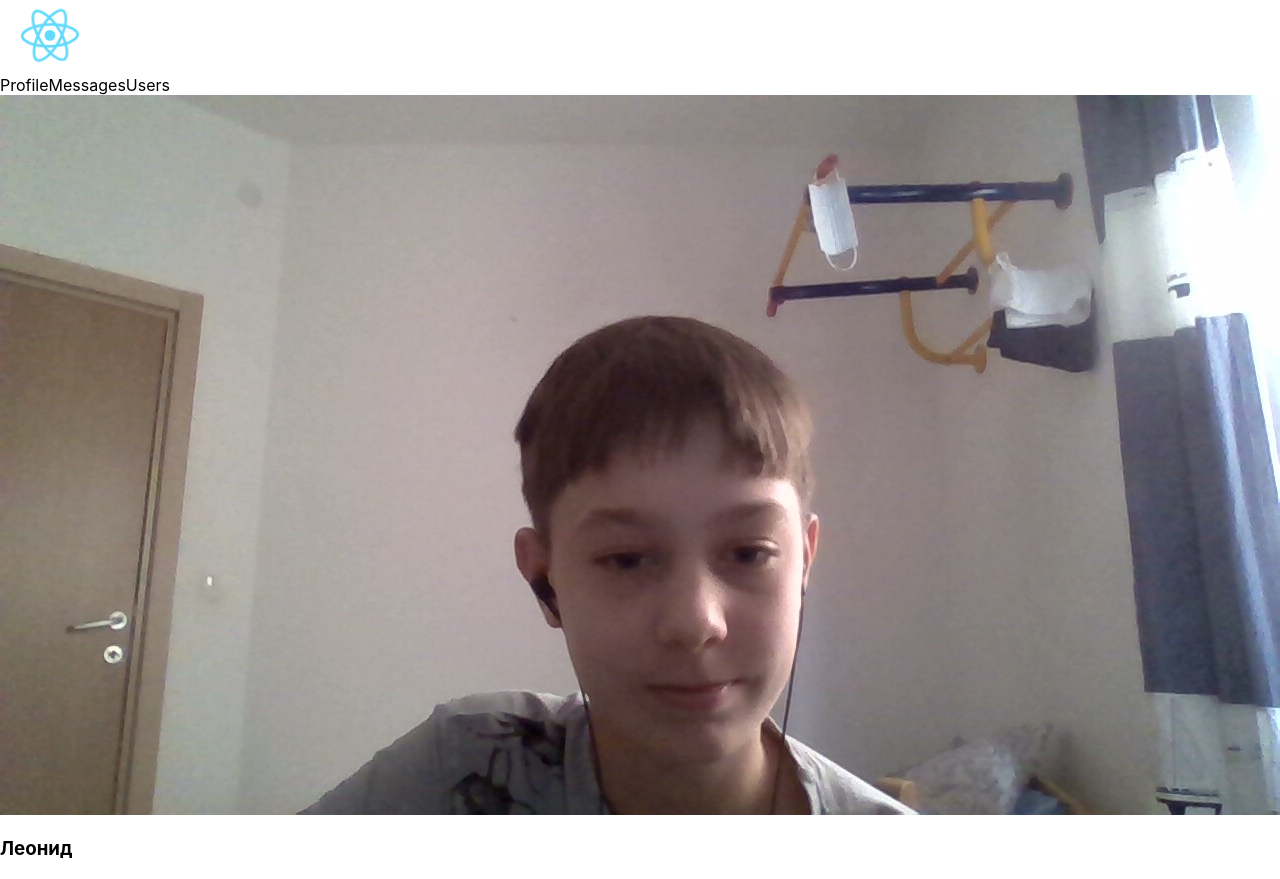
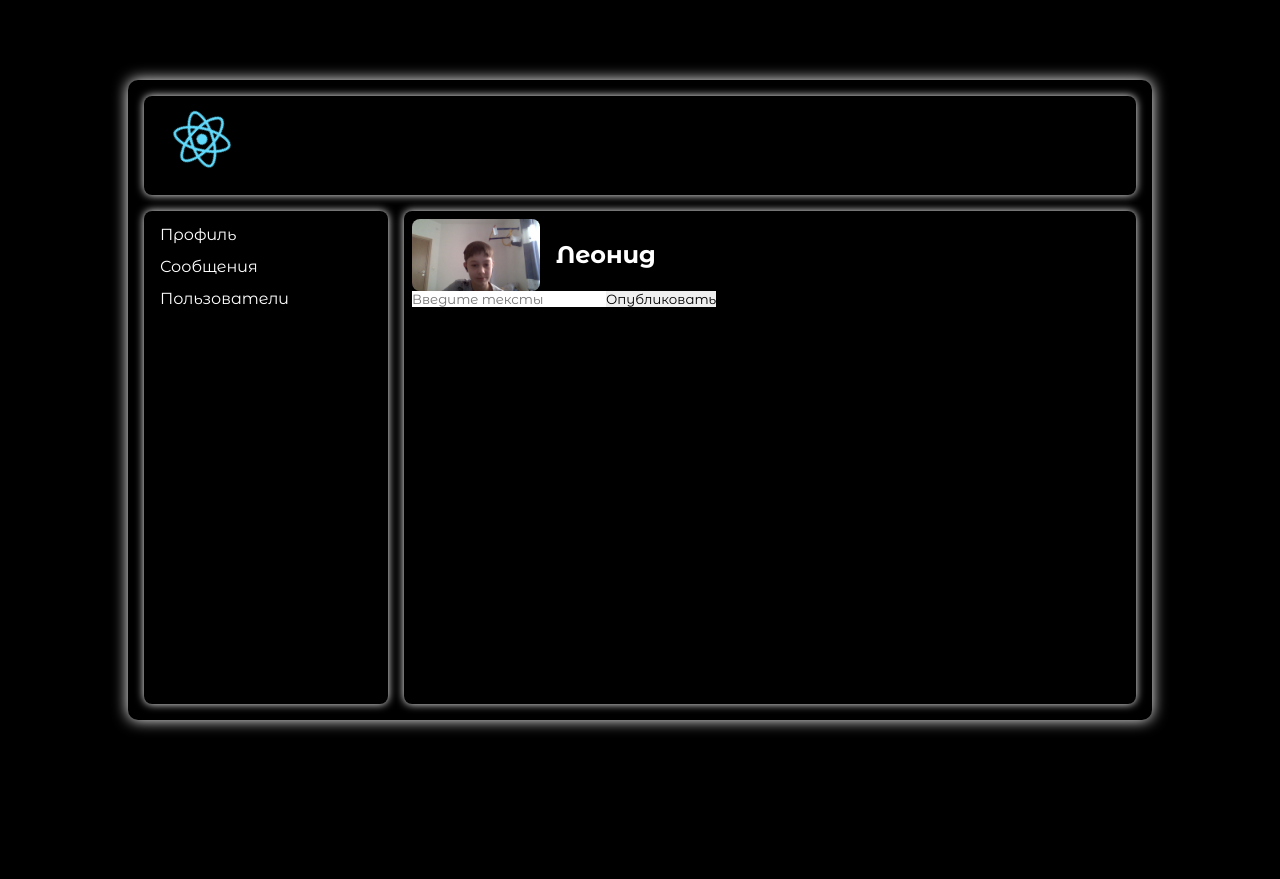
Before and after one commit to Leonid-Kosch/social-network, a React (Create React App) app: page / in a window 1280 px wide. After the commit the page ends 800 px from the top, so only its background shows below. Built offline with nearby package versions, Linux system fonts and the light colour scheme.

Commit message:
Style for components

```diff
--- a/src/App.css
+++ b/src/App.css
@@ -1,38 +1,36 @@
-.App {
-  text-align: center;
+@import url('https://fonts.googleapis.com/css2?family=Montserrat+Alternates:ital,wght@0,100;0,200;0,300;0,400;0,500;0,600;0,700;0,800;0,900;1,100;1,200;1,300;1,400;1,500;1,600;1,700;1,800;1,900&display=swap');
+body {
+  background-color: black;
+  width: 100vw;
+  height: 100vh;
+  font-family: 'Montserrat Alternates', sans-serif;
 }
-
-.App-logo {
-  height: 40vmin;
-  pointer-events: none;
+.wrapper{
+  width: 80vw;
+  height: 80vh;
+  position: absolute;
+  top:50%;
+  left:50%;
+  transform: translate(-50%, -50%);
+  box-shadow: 0 0 15px white;
+  border-radius: 10px;
+  display: grid;
+  padding: 16px;
+  grid-template-areas:
+  'header header'
+  'nav profile'
+  ;
+  grid-template-columns: 3fr 9fr;
+  gap: 16px;
+  /* grid-template-rows: minmax(2fr 2fr), minmax(10fr 10fr); */
+  grid-template-rows: 2fr 10fr;
 }
-
-@media (prefers-reduced-motion: no-preference) {
-  .App-logo {
-    animation: App-logo-spin infinite 20s linear;
-  }
+.header{
+  grid-area: header;
 }
-
-.App-header {
-  background-color: #282c34;
-  min-height: 100vh;
-  display: flex;
-  flex-direction: column;
-  align-items: center;
-  justify-content: center;
-  font-size: calc(10px + 2vmin);
-  color: white;
+.nav{
+  grid-area: nav;
 }
-
-.App-link {
-  color: #61dafb;
+.profile{
+  grid-area:profile;
 }
-
-@keyframes App-logo-spin {
-  from {
-    transform: rotate(0deg);
-  }
-  to {
-    transform: rotate(360deg);
-  }
-}
--- a/src/App.js
+++ b/src/App.js
@@ -5,7 +5,7 @@ import Profile from './components/Profile/Profile.js';
 
 function App() {
   return (
-    <div className="Wrapper">
+    <div className="wrapper">
         <Header />
         <Nav />
         <Profile />
--- a/src/components/Nav/Nav.css
+++ b/src/components/Nav/Nav.css
@@ -0,0 +1,18 @@
+.nav{
+    box-shadow:0 0 8px white;
+    border-radius: 8px;
+    padding: 8px;
+}
+.nav a{
+    color:white;
+    display: block;
+    font-size: 16px;
+    padding: 8px;
+    transition: all 0.3s;
+    border-radius: 4px;
+}
+.nav a:hover{
+    background-color: #6CD3FA;
+    color: black;
+    cursor: pointer;
+}
--- a/src/components/Nav/Nav.js
+++ b/src/components/Nav/Nav.js
@@ -3,9 +3,9 @@ import './Nav.css';
 function Nav () {
     return(
         <div className="nav">
-            <a>Profile</a>
-            <a>Messages</a>
-            <a>Users</a>
+            <a>Профиль</a>
+            <a>Сообщения</a>
+            <a>Пользователи</a>
         </div>
     );
 }
--- a/src/components/Profile/Profile.css
+++ b/src/components/Profile/Profile.css
@@ -0,0 +1,20 @@
+.profile{
+    padding: 8px;
+    box-shadow: 0 0 8px white;
+    border-radius: 8px;
+}
+.about-me{
+    /* height: 30%; */
+    display: flex;
+    align-items: center;
+    gap: 16px;
+}
+.about-me img{
+    width: 10vw;
+    border-radius: 8px;
+}
+.about-me h3{
+    color: white;
+    font-size: 24px;
+    font-weight: 700;
+}
--- a/src/components/Profile/Profile.js
+++ b/src/components/Profile/Profile.js
@@ -10,7 +10,10 @@ function Profile () {
                     Леонид
                 </h3>
             </div>
-            <div className='posts'></div>
+            <div className='posts'>
+                <input placeholder='Введите тексты' type='text'/>
+                <button>Опубликовать</button>
+            </div>
         </div>
     );
 }
--- a/src/components/header/Header.css
+++ b/src/components/header/Header.css
@@ -1,3 +1,8 @@
+.header{
+    padding: 8px;
+    box-shadow: 0 0 8px white;
+    border-radius: 8px;
+}
 .logo{
     display: inline-block;
     width: 100px;
--- a/src/index.css
+++ b/src/index.css
@@ -1,13 +1,41 @@
-body {
-  margin: 0;
-  font-family: -apple-system, BlinkMacSystemFont, 'Segoe UI', 'Roboto', 'Oxygen',
-    'Ubuntu', 'Cantarell', 'Fira Sans', 'Droid Sans', 'Helvetica Neue',
-    sans-serif;
-  -webkit-font-smoothing: antialiased;
-  -moz-osx-font-smoothing: grayscale;
+
+/*Обнуление*/
+*{
+	padding: 0;
+	margin: 0;
+	border: 0;
 }
+*,*:before,*:after{
+	-moz-box-sizing: border-box;
+	-webkit-box-sizing: border-box;
+	box-sizing: border-box;
+}
+:focus,:active{
+	outline: none;
+}
+a:focus,a:active{outline: none;}
 
-code {
-  font-family: source-code-pro, Menlo, Monaco, Consolas, 'Courier New',
-    monospace;
+nav,footer,header,aside{display: block;}
+
+html,body{
+	height: 100%;
+	width: 100%;
+	font-size: 100%;
+	line-height: 1;
+	font-size: 14px;
+	-ms-text-size-adjust: 100%;
+	-moz-text-size-adjust: 100%;
+	-webkit-text-size-adjust: 100%;
 }
+input,button,textarea{font-family:inherit;}
+
+input::-ms-clear{display: none;}
+button{cursor: pointer;}
+button::-moz-focus-inner {padding:0;border:0;}
+a, a:visited{text-decoration: none;}
+a:hover{text-decoration: none;}
+ul li{list-style: none;}
+img{vertical-align: top;}
+
+h1,h2,h3,h4,h5,h6 {font-size:inherit;font-weight: 400;}
+/*--------------------*/
```
